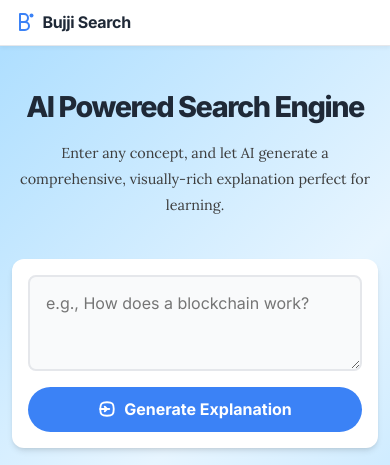
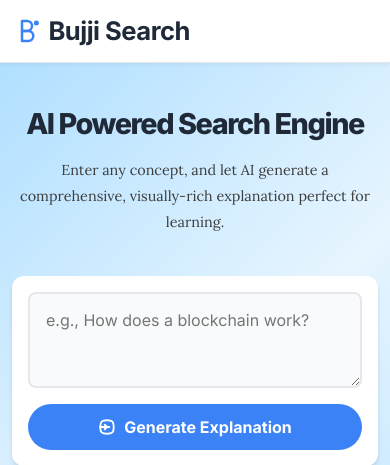
Before and after one commit to nallamothusurya/surya-bujji-ai-search, a Flask app: page / in a window 390 px wide. Shown: the top 465 px of the page. Run offline with Flask 2, Linux system fonts and the light colour scheme; some libraries are stand-ins or nearby versions.

Commit message:
first commit

```diff
--- a/templates/index.html
+++ b/templates/index.html
@@ -354,8 +354,8 @@
         @media (max-width: 768px) {
             .app-header-google { padding: 0.5rem 1rem; }
             .logo-branding-link { gap: 0.5rem; }
-            .ai-icon { width: 28px; height: 28px; }
-            .brand-name { font-size: 1.15rem; }
+            .ai-icon { width: 30px; height: 30px; }
+            .brand-name { font-size: 1.6rem; }
             .main-content-wrapper { padding: 1.5rem 1rem; }
             .page-intro h1 { font-size: 2.2rem; }
             .page-intro p { font-size: 1rem; }
@@ -379,8 +379,6 @@
         @media (max-width: 480px) {
             .app-header-google { padding: 0.5rem 0.75rem; }
             .logo-branding-link { gap: 0.4rem; }
-            .ai-icon { width: 24px; height: 24px; }
-            .brand-name { font-size: 1rem; }
             .main-content-wrapper { padding: 1rem 0.75rem; }
             .page-intro h1 { font-size: 1.8rem; }
             .page-intro p { font-size: 0.9rem; }
```
